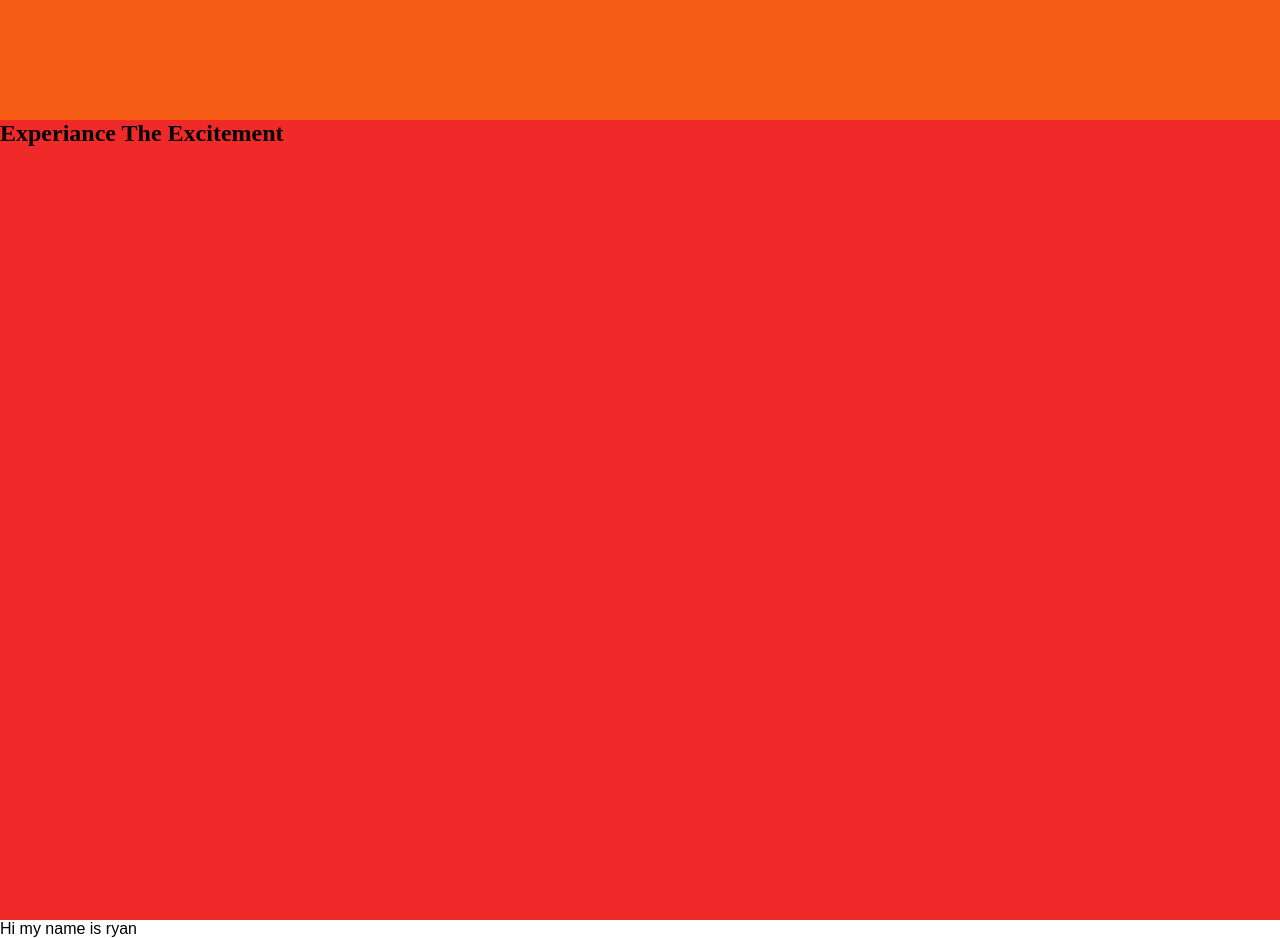
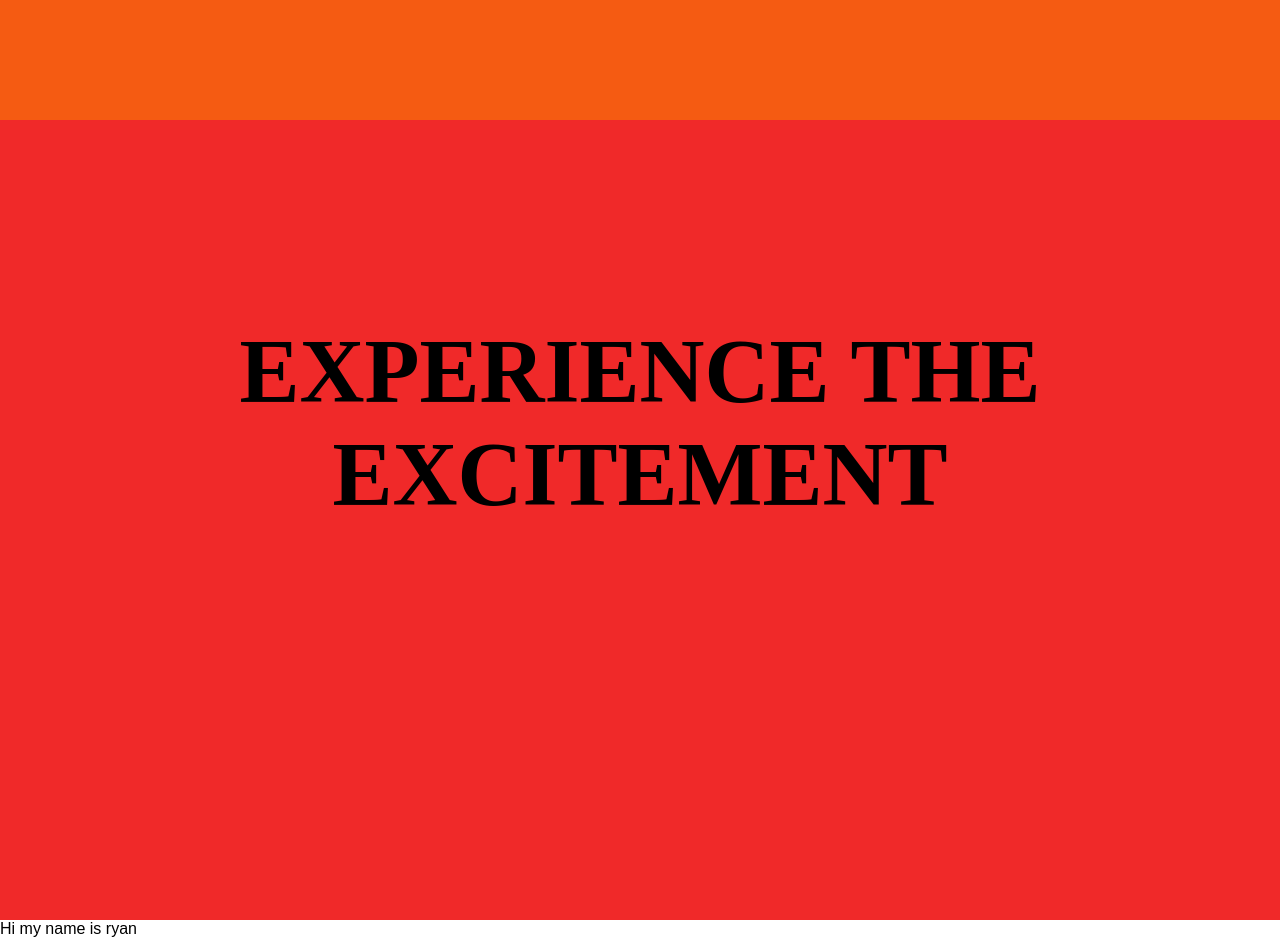
Before and after one commit to Thisisthatcoder/Thisisthatcoder.github.io, a plain HTML site: page index.html in a window 1280 px wide. Shown: the part 740-1678 px from the top of the page. Drawn offline with Linux system fonts and the light colour scheme; a web font is replaced by a local one.

Commit message:
Add files via upload

```diff
--- a/index.html
+++ b/index.html
@@ -37,7 +37,7 @@
   </section>
 
   <section id="test">
-    <h1>Experiance The Excitement</h1>
+    <h1>EXPERIENCE THE EXCITEMENT</h1>
   </section>
 
   <section id="Footer">
--- a/styles.css
+++ b/styles.css
@@ -114,6 +114,9 @@ nav ul li a {
   color: rgb(240, 41, 41);
   font-family:omnes-pro;
   font-size: 60px;
+  font-weight: bolder;
+  font-stretch:normal;
+  font-display:auto;
 
 
 
@@ -127,6 +130,13 @@ nav ul li a {
   background-color: rgb(240, 41, 41); /* Red background color */
   font-family:omnes-pro;
   color: black;
+  font-size: 60px;
+  text-align: center;
+}
+
+#test h1{
+
+  margin-top: 200px;
 
 }
 
```
